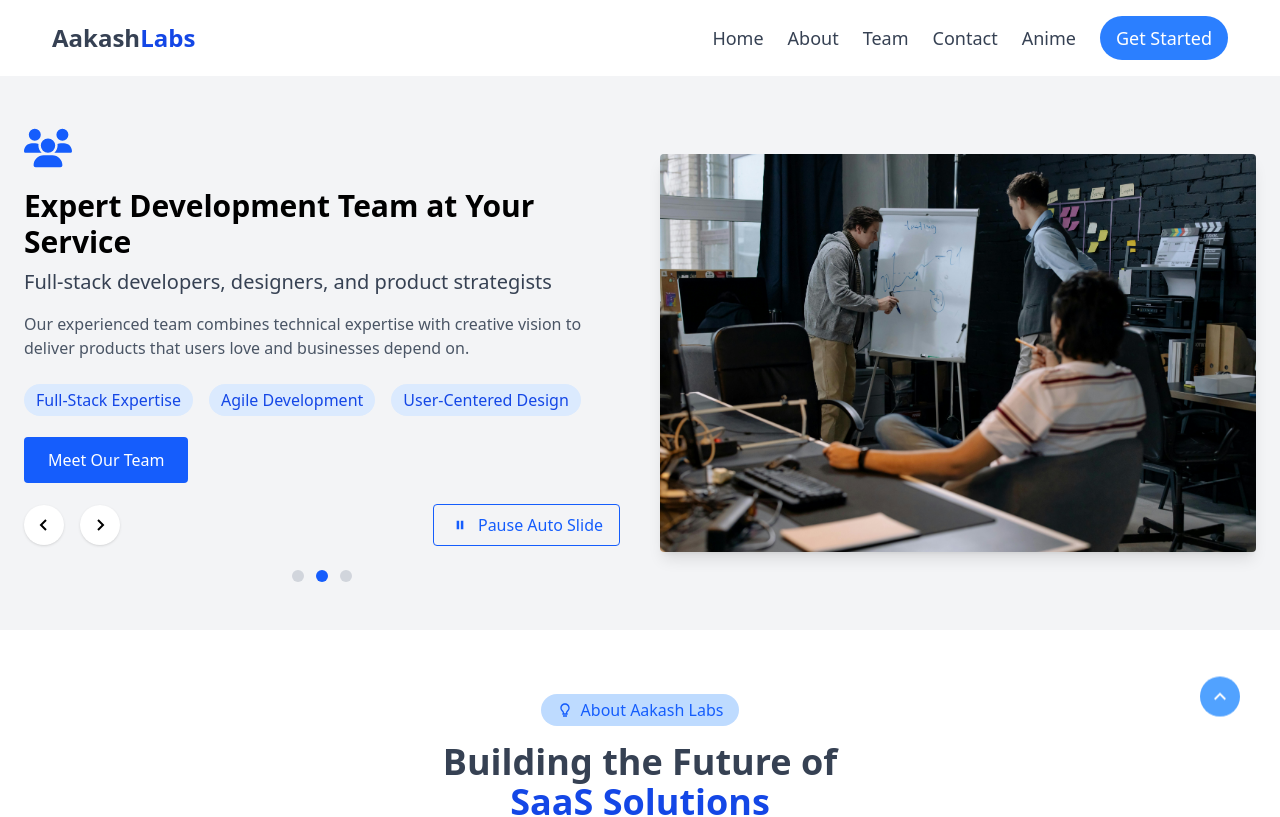
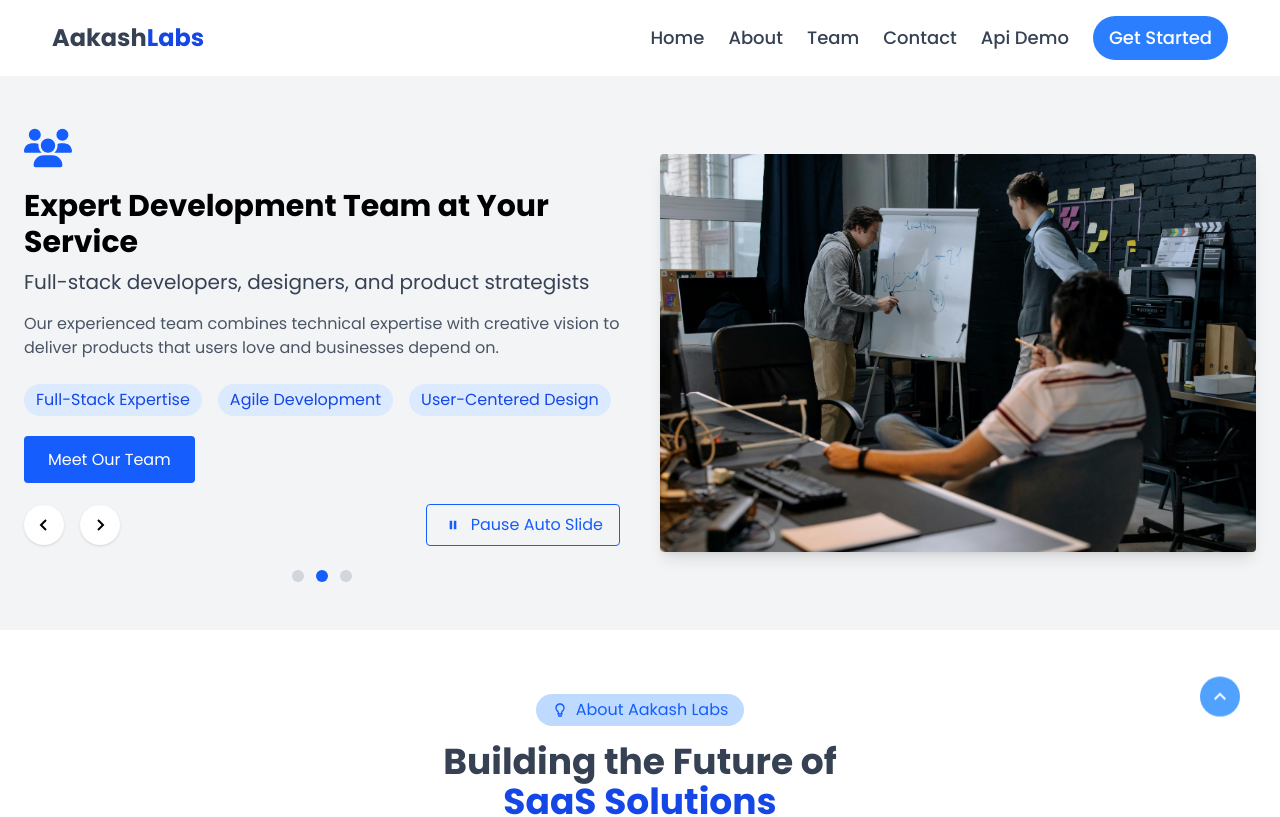
Before and after one commit to aryansaud-80/AakashGroupAssesment, a React (Vite) app: page / in a window 1280 px wide. Shown: the top 817 px of the page. Built offline with nearby package versions, Linux system fonts and the light colour scheme.

Commit message:
Final touch

```diff
--- a/src/components/Footer/Footer.jsx
+++ b/src/components/Footer/Footer.jsx
@@ -1,11 +1,6 @@
 import { BiMapPin, BiPhone } from 'react-icons/bi';
 import { IoMail } from 'react-icons/io5';
-import {
-  BsFacebook,
-  BsInstagram,
-  BsLinkedin,
-  BsTwitter,
-} from 'react-icons/bs';
+import { BsFacebook, BsInstagram, BsLinkedin, BsTwitter } from 'react-icons/bs';
 import { FaGithub } from 'react-icons/fa6';
 
 const socialLinks = [
@@ -18,61 +13,71 @@ const socialLinks = [
 
 export default function Footer() {
   return (
-    <footer className="bg-gray-100 text-gray-700 py-12">
-      <div className="max-w-7xl mx-auto px-4 sm:px-6 lg:px-8 space-y-12">
-        <div className="grid grid-cols-1 md:grid-cols-3 gap-8">
-          <div className="space-y-4">
-            <h2 className="text-2xl font-bold">
-              Aakash<span className="text-blue-400">Labs</span>
-            </h2>
-            <p className="text-gray-400 text-sm max-w-sm">
+    <footer className='bg-gray-100 text-gray-700 py-12'>
+      <div className='max-w-7xl mx-auto px-4 sm:px-6 lg:px-8 space-y-12'>
+        <div className='grid grid-cols-1 md:grid-cols-3 gap-8'>
+          <div className='space-y-4'>
+            <a href='#' className='text-2xl font-bold text-gray-700'>
+              Aakash<span className='text-blue-700'>Labs</span>
+            </a>
+            <p className='text-gray-400 text-sm max-w-sm'>
               Building innovative SaaS solutions that transform businesses and
               create exceptional user experiences.
             </p>
-            <div className="flex space-x-4 text-white">
+            <div className='flex space-x-4 text-white'>
               {socialLinks.map(({ icon: Icon, href }, index) => (
                 <a
                   key={index}
                   href={href}
-                  target="_blank"
-                  rel="noopener noreferrer"
-                  className="p-2 bg-gray-800 hover:bg-gray-700 rounded-md"
+                  target='_blank'
+                  rel='noopener noreferrer'
+                  className='p-2 bg-gray-800 hover:bg-gray-700 rounded-md'
                 >
-                  <Icon className="w-4 h-4" />
+                  <Icon className='w-4 h-4' />
                 </a>
               ))}
             </div>
           </div>
 
           <div>
-            <h3 className="text-lg font-semibold mb-4">Quick Links</h3>
-            <ul className="space-y-2 text-sm text-gray-400">
-              <li><a href="#">Home</a></li>
-              <li><a href="#about">About</a></li>
-              <li><a href="#team">Team</a></li>
-              <li><a href="#contact">Contact</a></li>
-              <li><a href="/api-demo">API Demo</a></li>
+            <h3 className='text-lg font-semibold mb-4'>Quick Links</h3>
+            <ul className='space-y-2 text-sm text-gray-400'>
+              <li>
+                <a href='#'>Home</a>
+              </li>
+              <li>
+                <a href='#about'>About</a>
+              </li>
+              <li>
+                <a href='#team'>Team</a>
+              </li>
+              <li>
+                <a href='#contact'>Contact</a>
+              </li>
+              <li>
+                <a href='/api-demo'>API Demo</a>
+              </li>
             </ul>
           </div>
 
-          <div className="space-y-4">
-            <h3 className="text-lg font-semibold">Contact</h3>
-            <div className="flex items-center space-x-2 text-gray-400">
-              <IoMail className="text-blue-400" />
+          <div className='space-y-4'>
+            <h3 className='text-lg font-semibold'>Contact</h3>
+            <div className='flex items-center space-x-2 text-gray-400'>
+              <IoMail className='text-blue-400' />
               <span>hello@akashlabs.com</span>
             </div>
-            <div className="flex items-center space-x-2 text-gray-400">
-              <BiPhone className="text-blue-400" />
+            <div className='flex items-center space-x-2 text-gray-400'>
+              <BiPhone className='text-blue-400' />
               <span>+977-9801903813</span>
             </div>
-            <div className="flex items-center space-x-2 text-gray-400">
-              <BiMapPin className="text-blue-400" />
+            <div className='flex items-center space-x-2 text-gray-400'>
+              <BiMapPin className='text-blue-400' />
               <span>Putali Sadak, Kathmandu, Nepal</span>
             </div>
           </div>
         </div>
 
-        <div className="border-t border-gray-400 pt-6 text-center text-sm text-gray-500">
+        <div className='border-t border-gray-400 pt-6 text-center text-sm text-gray-500'>
           © {new Date().getFullYear()} Aakash Labs. Built with ❤️ in Nepal.
         </div>
       </div>
--- a/src/components/Nav/Navbar.jsx
+++ b/src/components/Nav/Navbar.jsx
@@ -25,7 +25,7 @@ const Navbar = () => {
     { name: 'About', href: '#about' },
     { name: 'Team', href: '#team' },
     { name: 'Contact', href: '#contact' },
-    { name: 'Anime', href: 'anime' },
+    { name: 'Api Demo', href: 'anime' },
   ];
 
   return (
@@ -37,9 +37,9 @@ const Navbar = () => {
             : 'bg-white/90 backdrop-blur-sm'
         }`}
       >
-        <div className='text-2xl font-bold text-gray-700'>
+        <a to='#' className='text-2xl font-bold text-gray-700'>
           Aakash<span className='text-blue-700'>Labs</span>
-        </div>
+        </a>
 
         <div className='gap-6 text-lg hidden md:flex text-gray-700 font-medium items-center'>
           {navItems.map((item) => (
--- a/src/pages/ErrorPage.jsx
+++ b/src/pages/ErrorPage.jsx
@@ -8,7 +8,7 @@ const ErrorPage = () => {
       <p className='text-xl text-slate-600 mb-6'>Oops! Page not found.</p>
       <Link
         to='/'
-        className='px-4 py-2 bg-blue-600 text-white rounded hover:bg-blue-700 transition'
+        className='px-4 py-2 bg-blue-600 text-white rounded hover:bg-blue-700 transition flex gap-2 items-center'
       >
         <BsArrowLeft />
         Go Back Home
--- a/src/styles/main.css
+++ b/src/styles/main.css
@@ -1,7 +1,10 @@
+@import url('https://fonts.googleapis.com/css2?family=Poppins:ital,wght@0,100;0,200;0,300;0,400;0,500;0,600;0,700;0,800;0,900;1,100;1,200;1,300;1,400;1,500;1,600;1,700;1,800;1,900&display=swap');
+
 @import 'tailwindcss';
 
 body {
   overflow-x: hidden;
+  font-family: 'Poppins', serif;
 }
 
 html {
```
